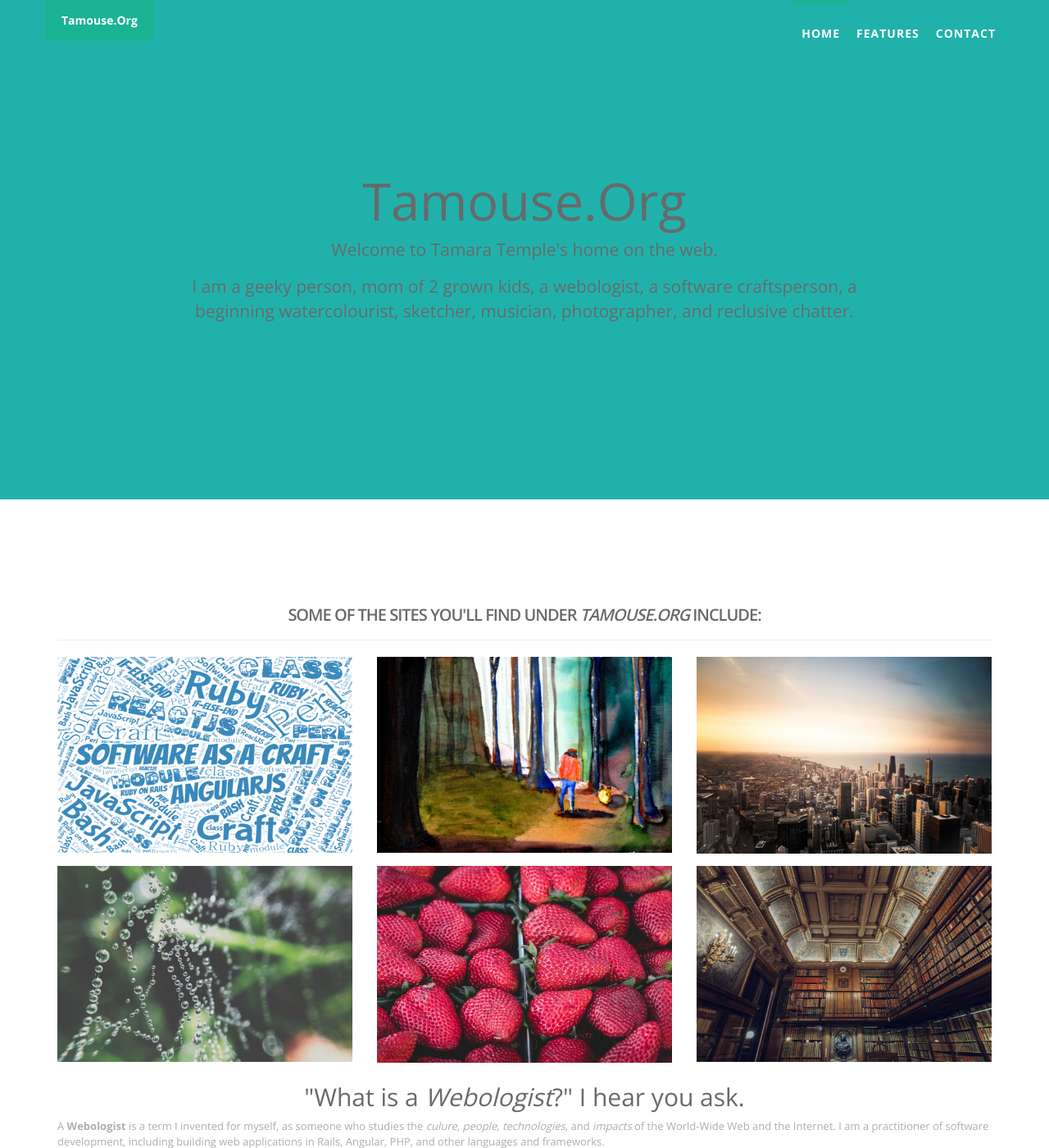
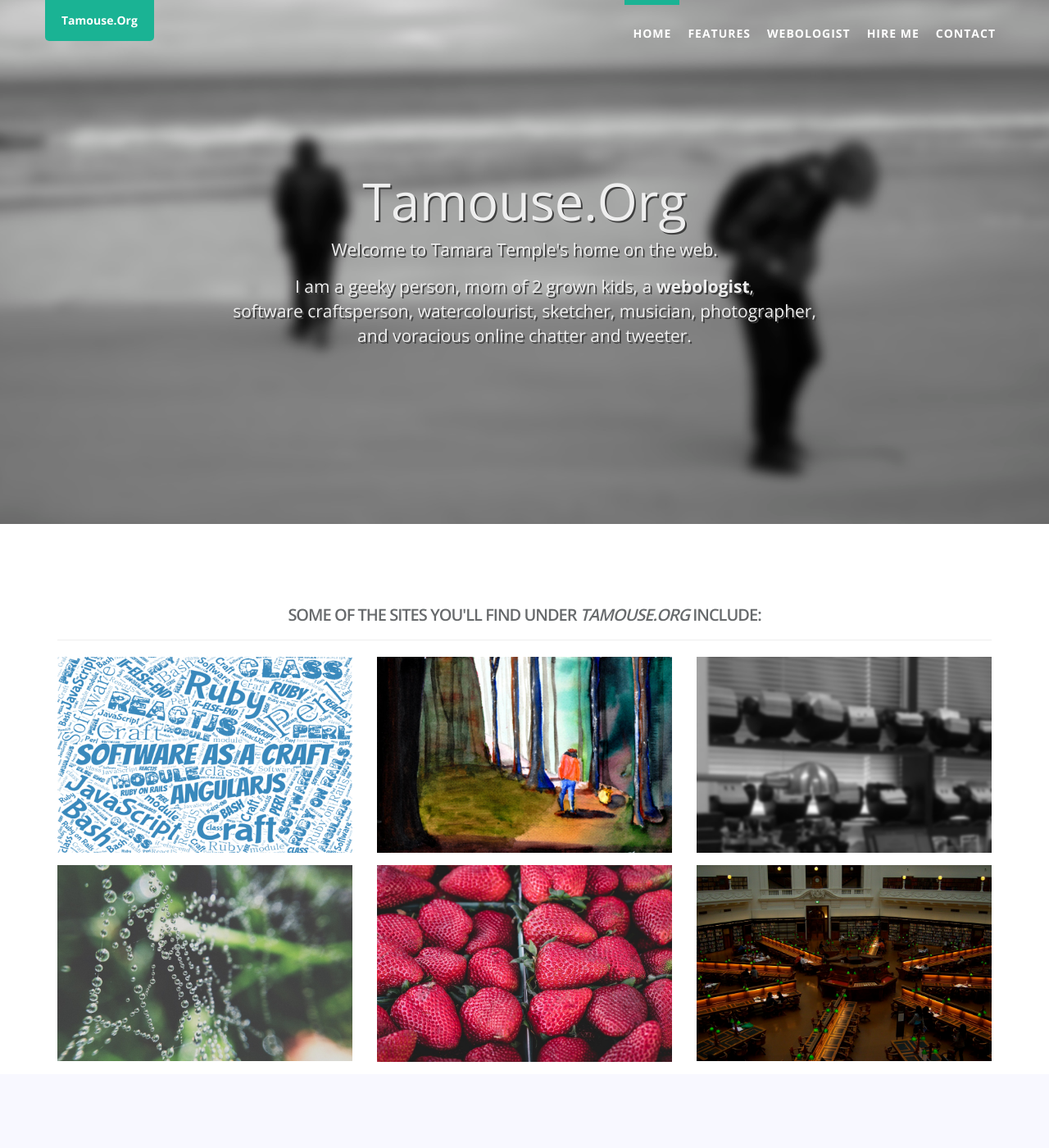
Before and after one commit to tamouse/OLD-www.tamouse.org, a Jekyll site: the page built from index.html, in a window 1280 px wide and 1400 px high. Shown: the whole window at 82% size. Built offline with Jekyll 4.4.1, drawn with Linux system fonts in a browser that asks for light colours; some of the changed text lies outside the part shown.

Commit message:
Fully touch capable!

```diff
--- a/_config.yml
+++ b/_config.yml
@@ -7,6 +7,7 @@ email: tamouse@gmail.com
 organization: Pontiki Software Crafts
 description: Main Web Site
 url: http://www.tamouse.org
+githubrepo: https://github.com/tamouse/www.tamouse.org
 baseurl: ''
 social:
   twitter: tamouse
--- a/_layouts/default.html
+++ b/_layouts/default.html
@@ -39,6 +39,8 @@
     <script src="{{site.baseurl}}js/classie.js"></script>
     <script src="{{site.baseurl}}js/cbpAnimatedHeader.js"></script>
     <script src="{{site.baseurl}}js/wow.min.js"></script>
+    <script src="{{site.baseurl}}js/vendor/modernizr-2.8.3-respond-1.4.2.min.js"></script>
     <script src="{{site.baseurl}}js/inspinia.js"></script>
+    <script src="{{site.baseurl}}js/touchable.js"></script>
   </body>
 </html>
--- a/css/my-styles.css
+++ b/css/my-styles.css
@@ -1,7 +1,41 @@
+
+@media screen and (min-width: 768px) {
+    .jumbotron {
+	padding: 100px 200px;
+    }
+}
 .jumbotron {
-    background: lightseagreen;
+    margin: 0;
+}
+.jumbotron li {
+    font-size: 21px;
+    margin-bottom: 15px;
+}
+.jumbotron.brand {
     padding: 200px;
+    background: url(../img/beachcreatures-bw-crop-blur.jpg) center center;
+    color: #efefef;
+    text-shadow: 2px 2px #3f3f3f;
 }
+.jumbotron.brand a {
+    color: #efefef;
+    font-weight: bold;
+    text-shadow: 2px 2px #3f3f3f;
+}
+
+.no-top {
+    margin-top: 0;
+}
+.bg-primary {
+    background: mintcream;
+}
+
+.bg-primary p, .bg-primary li {
+    color: #666;
+}
+
+.bg-white {background: ghostwhite;}
+
 .navbar-brand {
     background: seagreen;
 }
@@ -34,7 +68,8 @@
     transform: rotateY(-90deg);
     transition: transform 0.4s, opacity 0.1s 0.3s;
 }
-.services-box figure:hover figcaption {
+.no-touch .services-box figure:hover figcaption,
+.services-box figure.cs-hover figcaption {
     opacity: 1;
     transform: rotateY(0deg);
     transition: transform 0.4s, opacity 0.1s;
--- a/humans.txt
+++ b/humans.txt
@@ -1,5 +1,4 @@
 ---
-layout: none
 ---
 # humanstxt.org/
 # The humans responsible & technology colophon
@@ -19,3 +18,7 @@ layout: none
   Compass, Jekyll
   Inspinia Landing Page
   tagul.com word cloud: https://tagul.com/ko4ag73o8cah/cloud-1
+
+# SOURCE
+
+  http://github.com/tamouse/www.tamouse.org
--- a/index.html
+++ b/index.html
@@ -18,13 +18,15 @@ layout: default
         <ul class="nav navbar-nav navbar-right">
           <li><a class="page-scroll" href="#page-top">Home</a></li>
           <li><a class="page-scroll" href="#features">Features</a></li>
+          <li><a class="page-scroll" href="#webologist">Webologist</a></li>
+          <li><a class="page-scroll" href="#hireme">Hire Me</a></li>
           <li><a class="page-scroll" href="#contact">Contact</a></li>
         </ul>
       </div>
     </div>
   </nav>
 </div>
-<div class="jumbotron bg-primary hidden-xs">
+<div class="jumbotron brand hidden-xs">
   <div class="">
     <h1 class="text-center">Tamouse.Org</h1>
     <p class="text-center container">
@@ -33,9 +35,12 @@ layout: default
 
     <p class="text-center container" >
       I am a geeky person, mom of 2 grown kids,
-      a webologist, a software craftsperson, a
-      beginning watercolourist, sketcher, musician, photographer, and
-      reclusive chatter.
+      a <a class="page-scroll" href="#webologist">webologist</a>,
+      <br />
+      software craftsperson, watercolourist, sketcher,
+      musician, photographer, <br />
+      and voracious online chatter
+      and tweeter.
     </p>
   </div>
 </div>
@@ -47,25 +52,29 @@ layout: default
   {% for boxrow in site.data.boxes %}<div class="row">
     {% for box in boxrow %}
     <div class="col-sm-4 bottom-ease">
-      <a href="http://{{box.name}}.tamouse.org" target="_blank">
       <div class="services-box">
 	<figure>
 	  <div><img src="img/{{box.name}}.jpg" alt="name" /></div>
 	  <figcaption>
 	    <h2>{{box.title}}</h2>
 	    <p>{{box.description}}</p>
-	    <!-- <p><a class="btn btn-default" href="http://{{box.name}}.tamouse.org">Go <i class="fa fa-arrow-right"></i></a></p> -->
+	    <p>
+	      <a class="btn btn-default"
+		 href="http://{{box.name}}.tamouse.org"
+		 target="_blank">
+		Go <i class="fa fa-arrow-right"></i>
+	      </a>
+	    </p>
 	  </figcaption>
 	</figure>
       </div>
-      </a>
     </div>
     {% endfor %}
   </div>{% endfor %}
 </section>
 
-<section class="container">
-  <h1 class="text-center">"What is a <em>Webologist</em>?" I hear you ask.</h1>
+<section id="webologist" class="jumbotron bg-white">
+  <h1 class="text-center">"What is a <em>Webologist</em>?"<br>I hear you ask.</h1>
   <p>
     A <strong>Webologist</strong> is a term I invented for myself, as someone who studies
     the <em>culure</em>, <em>people</em>, <em>technologies</em>, and <em>impacts</em> of the
@@ -73,14 +82,43 @@ layout: default
     web applications in Rails, Angular, PHP, and other languages and frameworks.
   </p>
   <p>
-    I am also a practitioner of Software Engineering as a Craft (aka SWAAC) which I teach,
-    coach, consult, and want to share with others to help them discover this fun, exciting, and
+    I am also a teacher of Software Engineering as a Craft (aka SWAAC) which I coach,
+    consult, teach, and share with others to help them discover this fun, exciting, and
     rewarding field so I have more people to have fun with.
   </p>
 </section>
 
+<section id="hireme" class="jumbotron bg-primary">
+  <div class="container text-center">
+    <a class="btn btn-lg btn-info" href="mailto:tamouse@gmail.com">
+      <h1 style="padding: 30px;">
+	<em>
+	  Hire me!
+	</em>
+      </h1>
+    </a>
+  </div>
+  <div class="container" style="margin-top: 60px">
+    <p>
+      I am available for:
+    </p>
+    <ul>
+      <li>
+	freelance and part-time contracting work in software development,
+	full-stack web development, and devops,
+      </li>
+      <li>
+	consulting on product architecture, quality assurance strategies, team building, and relationship-based product definition,
+      </li>
+      <li>
+	and personal software development coaching.
+      </li>
+    </ul>
+  </div>
+</section>
 
-<section id="contact" class="gray-section contact">
+
+<section id="contact" class="contact no-top">
   <div class="container">
     <div class="row m-b-lg">
       <div class="col-lg-12 text-center">
@@ -111,7 +149,8 @@ layout: default
     <div class="row">
       <div class="col-lg-8 col-lg-offset-2 text-center m-t-lg m-b-lg">
         <p>
-	  <strong>Copyright &copy; 2015 {{site.organization }}</strong>
+	  <strong>Copyright &copy; 2015 {{site.organization }}</strong><br />
+	  <a href="{{site.githubrepo}}">View source on <i class="fa fa-github"></i> Github</a>
 	</p>
       </div>
     </div>
--- /dev/null
+++ b/js/touchable.js
@@ -0,0 +1,16 @@
+$(function(){
+  if(Modernizr.touch){
+    $(".services-box > figure").on(
+      "touchstart",
+      function(e){
+	var self = $(this);
+	if (self.attr("class") && self.attr("class").match(/\bcs-hover\b/)) {
+	  self.removeClass("cs-hover");
+	} else {
+	  $("figure.cs-hover").removeClass("cs-hover");
+	  self.addClass("cs-hover");
+	}
+      }
+    )
+  }
+});
```
Also changed, not shown: js/modernizr-custom.js (added, +3 -0 lines), img/beachcreatures-bw-crop-blur.jpg (added), img/beachcreatures-bw-crop-o.jpg (added), img/beachcreatures-bw-crop.jpg (added), img/resume-o.jpg (added), img/resume.jpg, img/swaac--o.jpg (deleted), img/swaac.png (deleted), img/wiki.jpg, 2 other files.
